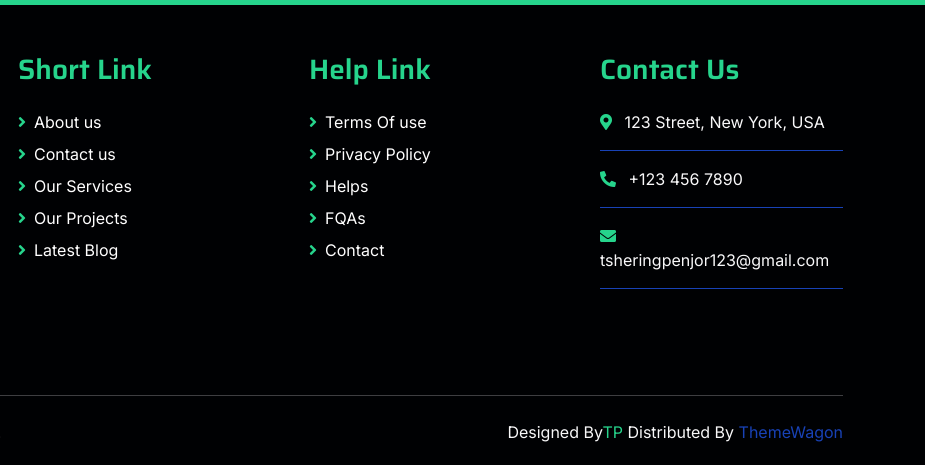
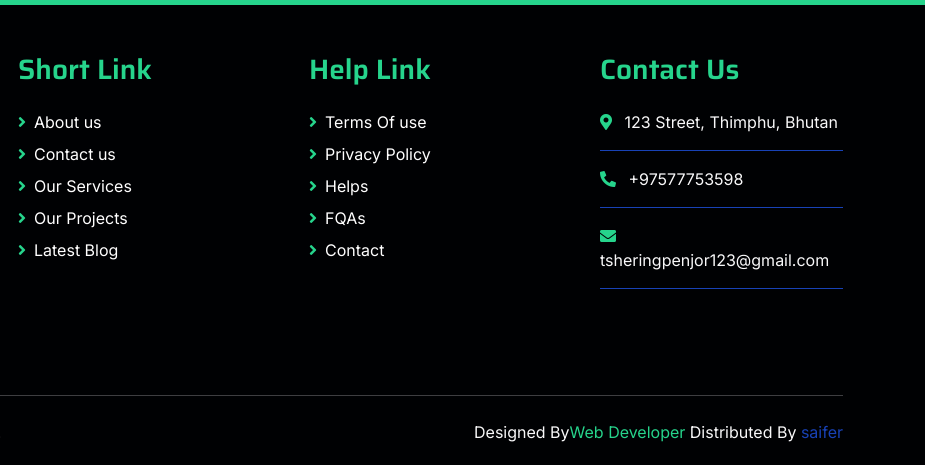
Before and after one commit to CRING-PENJOR/apple, a plain HTML site: page index.html in a window 1280 px wide. Shown: the part 1053-1518 px from the top of the page, 355-1280 px from the left. Drawn offline with nearby package versions, Linux system fonts and the light colour scheme.

Commit message:
Update index.html

```diff
--- a/index.html
+++ b/index.html
@@ -226,8 +226,8 @@
                     <div class="col-lg-3 col-md-6">
                         <a href="#" class="h3 text-secondary">Contact Us</a>
                         <div class="text-white mt-4 d-flex flex-column contact-link">
-                            <a href="#" class="pb-3 text-light border-bottom border-primary"><i class="fas fa-map-marker-alt text-secondary me-2"></i> 123 Street, New York, USA</a>
-                            <a href="#" class="py-3 text-light border-bottom border-primary"><i class="fas fa-phone-alt text-secondary me-2"></i> +123 456 7890</a>
+                            <a href="#" class="pb-3 text-light border-bottom border-primary"><i class="fas fa-map-marker-alt text-secondary me-2"></i> 123 Street, Thimphu, Bhutan</a>
+                            <a href="#" class="py-3 text-light border-bottom border-primary"><i class="fas fa-phone-alt text-secondary me-2"></i> +97577753598</a>
                             <a href="#" class="py-3 text-light border-bottom border-primary"><i class="fas fa-envelope text-secondary me-2"></i>tsheringpenjor123@gmail.com</a>
                         </div>
                     </div>
@@ -239,7 +239,7 @@
                     </div>
                     <div class="col-md-6 text-center text-md-end">
                         <!--/*** This template is free as long as you keep the footer author’s credit link/attribution link/backlink. If you'd like to use the template without the footer author’s credit link/attribution link/backlink, you can purchase the Credit Removal License from "https://htmlcodex.com/credit-removal". Thank you for your support. ***/-->
-                        <span class="text-light">Designed By<a href="https://htmlcodex.com" class="text-secondary">TP</a> Distributed By <a href="https://themewagon.com">ThemeWagon</a></span>
+                        <span class="text-light">Designed By<a href="https://htmlcodex.com" class="text-secondary">Web Developer</a> Distributed By <a href="https://themewagon.com">saifer</a></span>
                     </div>
                 </div>
             </div>
```
